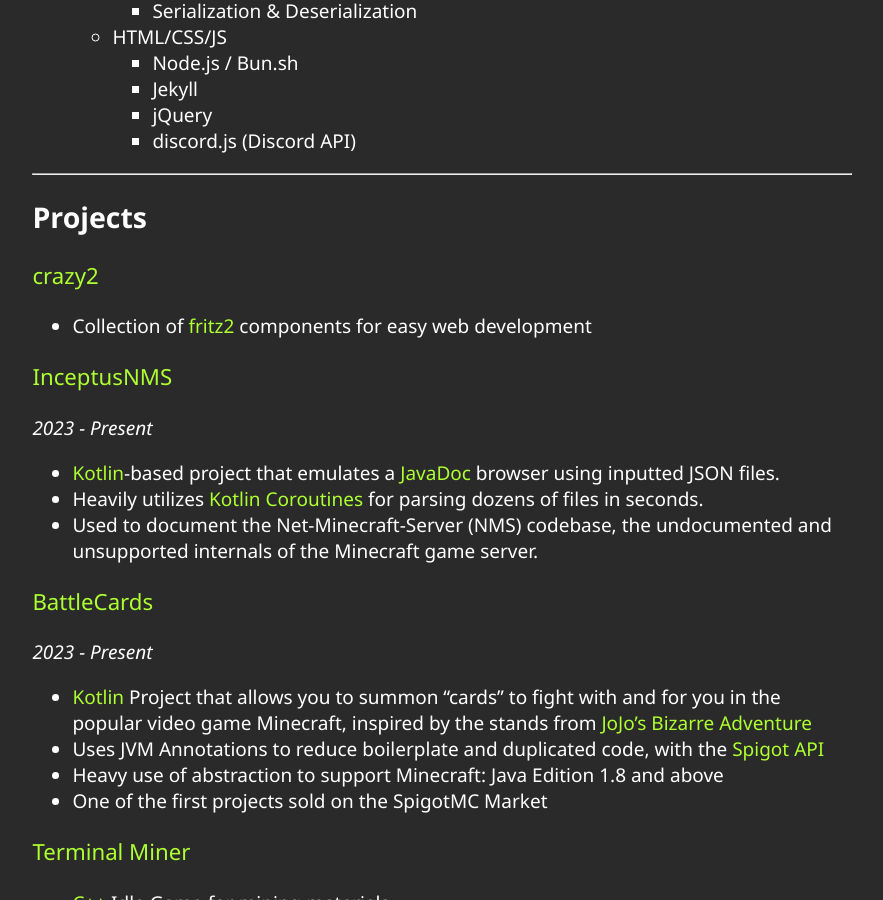
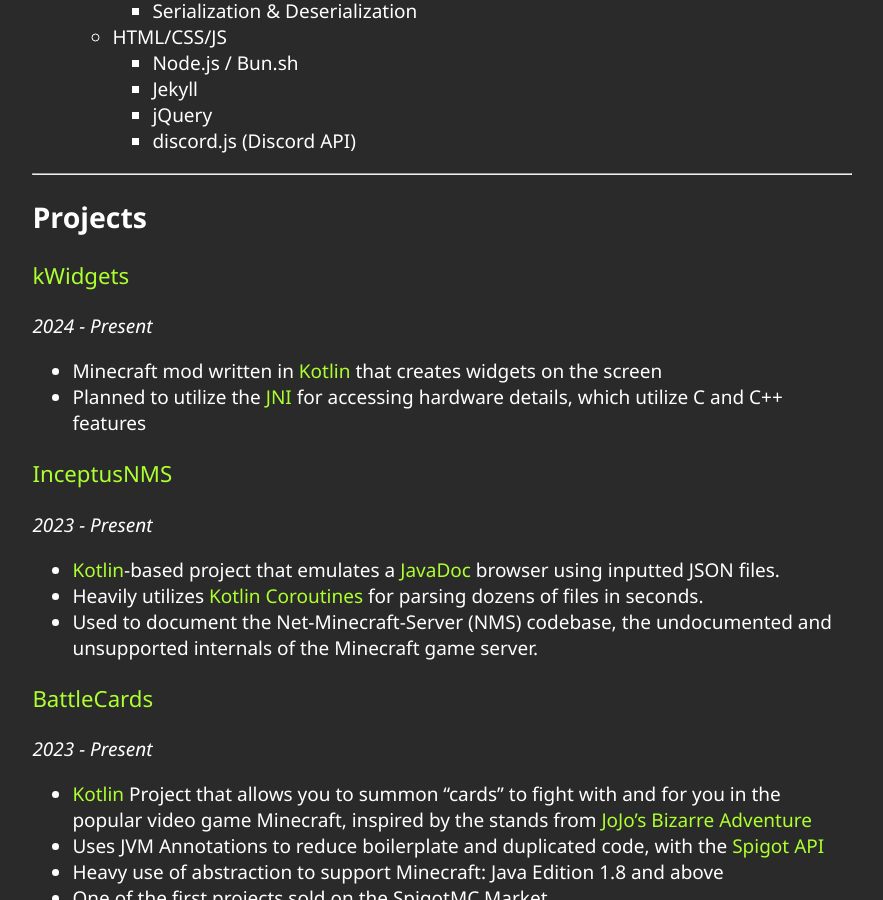
Before and after one commit to gmitch215/gmitch, a Jekyll site: the page built from cv.md, in a window 1280 px wide and 900 px high, scrolled down 1196 px. Shown: the whole window, without its empty margins (198-1081 px from the left). Built offline with Jekyll 4.4.1, drawn with Linux system fonts in a browser that asks for light colours.

Commit message:
Update cv.md
Signed-off-by: Gregory <gamercoder215@teaminceptus.us>

```diff
--- a/cv.md
+++ b/cv.md
@@ -50,9 +50,12 @@
 
 ## Projects
 
-### [crazy2](https://github.com/GamerCoder215/crazy2)
+### [kWidgets](https://github.com/GamerCoder215/kWidgets)
 
-- Collection of [fritz2](https://fritz2.dev) components for easy web development
+*2024 - Present*
+
+- Minecraft mod written in [Kotlin](https://kotlinlang.org) that creates widgets on the screen
+- Planned to utilize the [JNI](https://en.wikipedia.org/wiki/Java_Native_Interface) for accessing hardware details, which utilize C and C++ features
 
 ### [InceptusNMS](https://github.com/Team-Inceptus/InceptusNMS)
 
```
